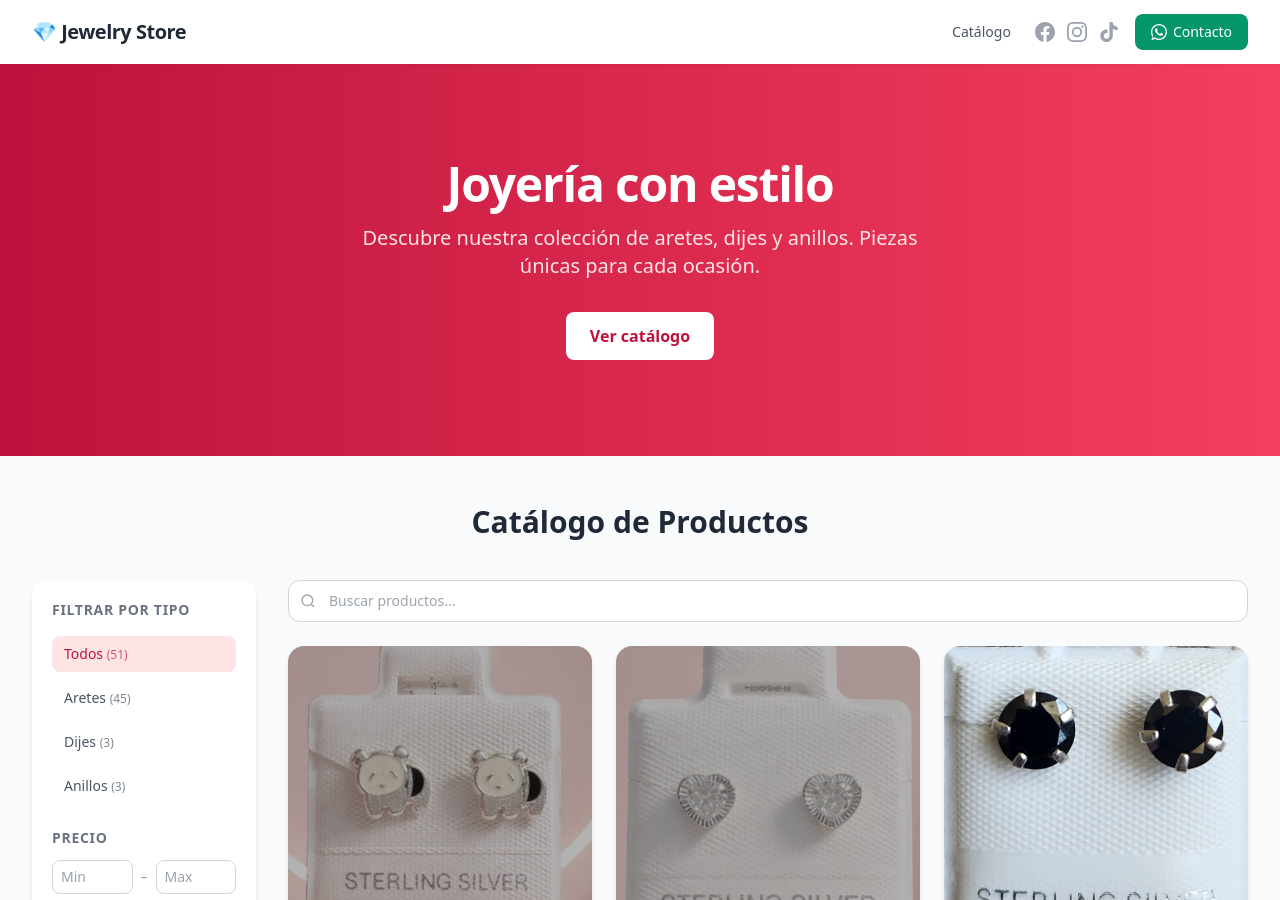
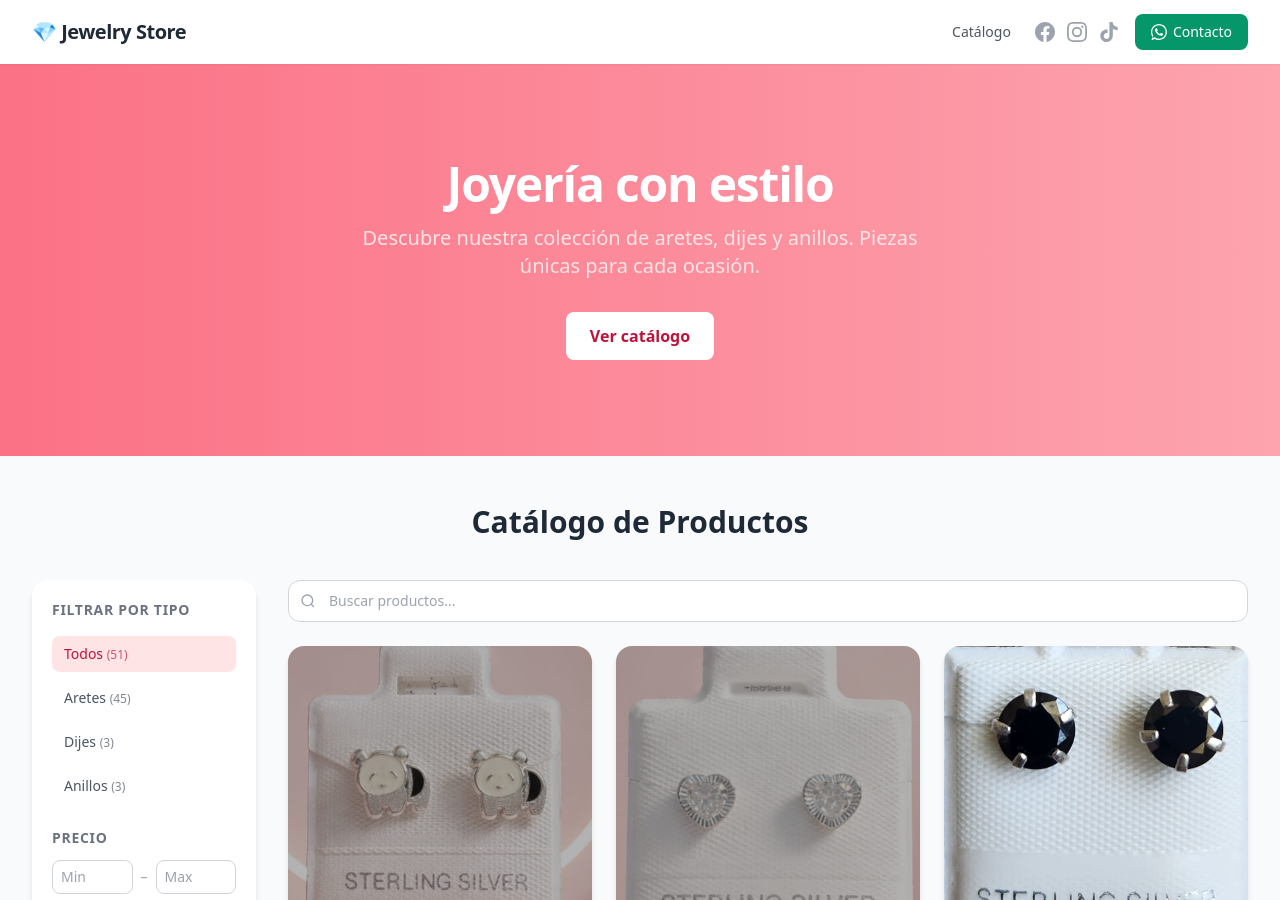
Before and after one commit to jdiaz2001/jewelry_store, a Jekyll site: the page built from index.html, in a window 1280 px wide and 900 px high. Built offline with Jekyll 4.4.1, drawn with Linux system fonts in a browser that asks for light colours; nearby versions of some CDN libraries.

Commit message:
changes_website

```diff
--- a/index.html
+++ b/index.html
@@ -4,7 +4,7 @@ title: Catálogo
 ---
 
 <!-- Hero banner -->
-<section class="relative bg-gradient-to-r from-rose-700 to-rose-500 text-white">
+<section class="relative bg-gradient-to-r from-rose-400 to-rose-300 text-white">
   <div class="max-w-7xl mx-auto px-4 sm:px-6 lg:px-8 py-16 sm:py-24 flex flex-col items-center text-center gap-4">
     <h1 class="text-4xl sm:text-5xl font-bold tracking-tight">Joyería con estilo</h1>
     <p class="text-lg sm:text-xl text-rose-100 max-w-xl">Descubre nuestra colección de aretes, dijes y anillos. Piezas únicas para cada ocasión.</p>
```
Also changed, not shown: 1 other file.
